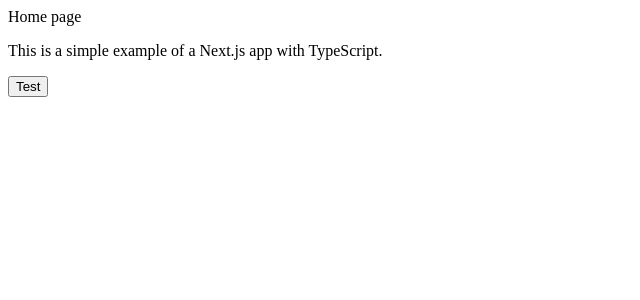
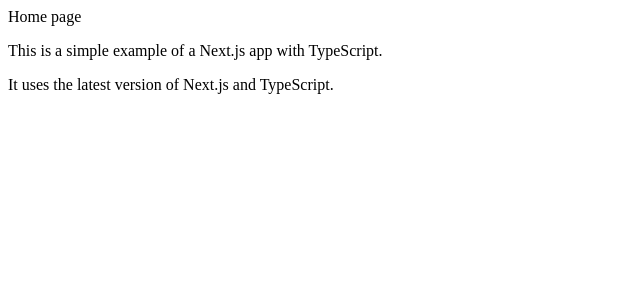
Before and after one commit to xdmaury/test-semantic-versioning, a Next.js app: page / in a window 1280 px wide. Shown: the top 300 px of the page, without its empty margins (0-640 px from the left). Built offline with nearby package versions, Linux system fonts and the light colour scheme.

Commit message:
Add additional paragraph to Home component about Next.js and TypeScript version

```diff
--- a/src/app/page.tsx
+++ b/src/app/page.tsx
@@ -6,7 +6,9 @@
       <p>
         This is a simple example of a Next.js app with TypeScript.
       </p>
-      <button>Test</button>
+      <p>
+        It uses the latest version of Next.js and TypeScript.
+      </p>
     </div>
   );
 }
```
